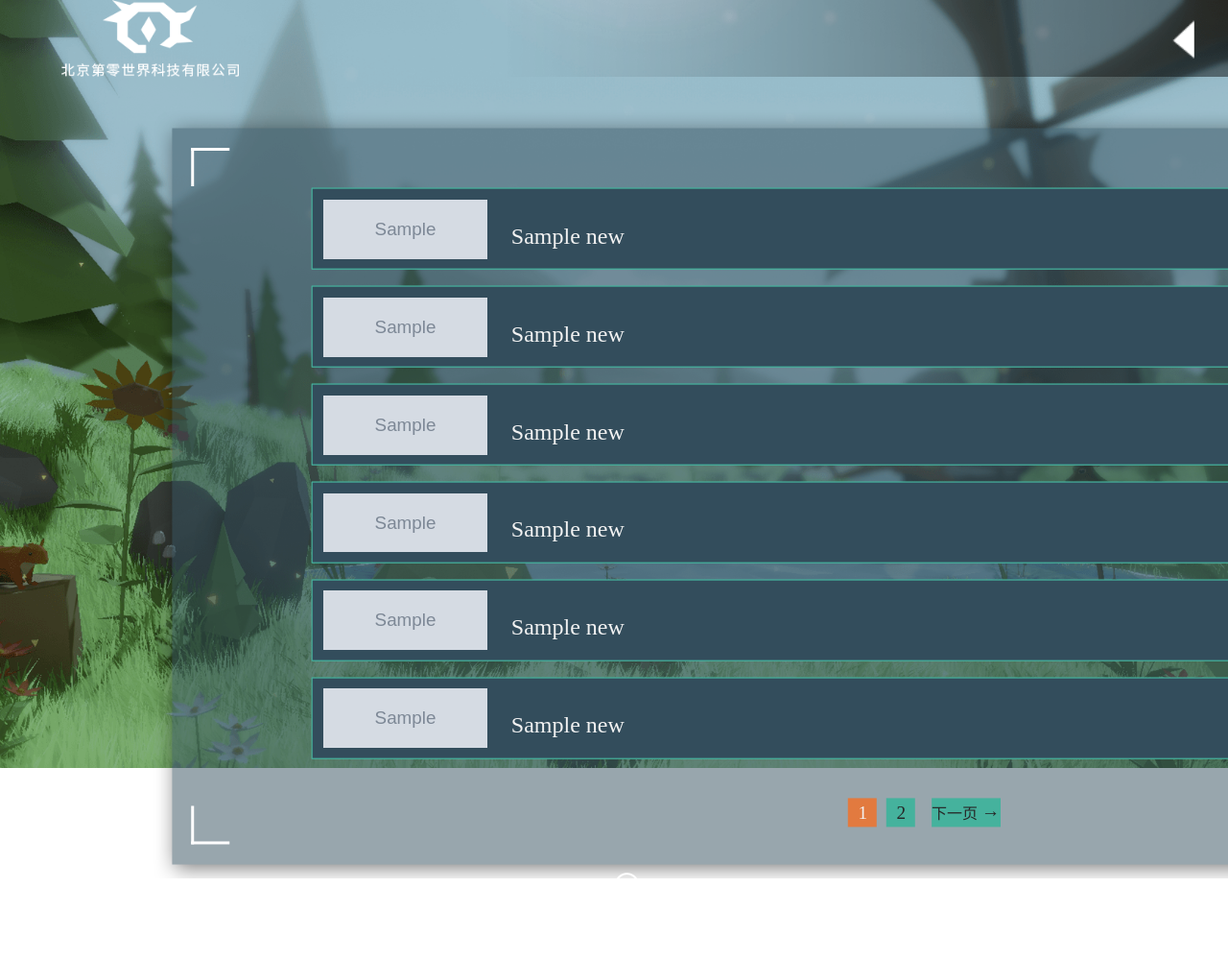
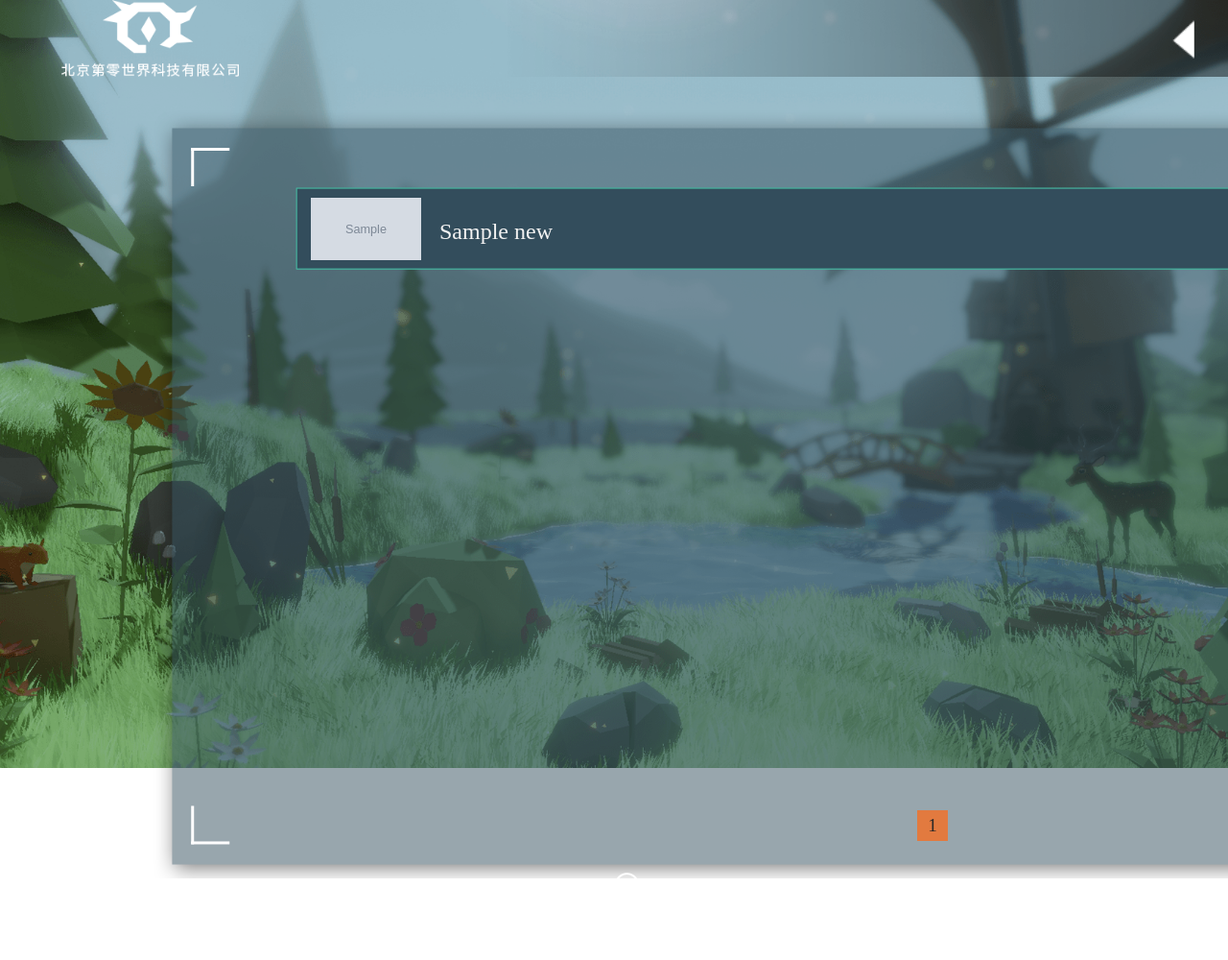
Before and after one commit to bayhax/company_website, a Django app: page /news/news_more in a window 1280 px wide. Shown: the whole page at 96% size. Run offline with Django 3.2, Linux system fonts and the light colour scheme; tables that the repository leaves empty hold one stand-in row (values such as "Sample post"); grey boxes marked "Sample" are stand-in pictures.

Commit message:
细节优化

```diff
--- a/apps/game/views.py
+++ b/apps/game/views.py
@@ -29,7 +29,7 @@
     range_header = request.META.get('HTTP_RANGE', '').strip()
     range_re = re.compile(r'bytes\s*=\s*(\d+)\s*-\s*(\d*)', re.I)
     range_match = range_re.match(range_header)
-    path = "./apps/home/static/img/test.ogg"
+    path = "./apps/home/static/img/show_video.mp4"
     size = os.path.getsize(path)
     content_type, encoding = mimetypes.guess_type(path)
     content_type = content_type or 'application/octet-stream'
--- a/apps/home/static/css/news_content.css
+++ b/apps/home/static/css/news_content.css
@@ -5,9 +5,11 @@
     height: 6rem;
     width:80%;
     margin: 0 10%;
+    color: #F2F2F2;
 }
 .news_date {
-    font-size: 14px;
+    font-size: 1.4rem;
+    color: #F2F2F2;
     text-align: center;
     height: 2rem;
     line-height: 2rem;
--- a/apps/home/static/css/news_more.css
+++ b/apps/home/static/css/news_more.css
@@ -1,6 +1,5 @@
 .news_table_con {
     background: no-repeat url(../img/news_more_bg.png);
-    font-size: 16px;
     width: 100rem;
     height: 50rem;
     margin-top:2.2rem;
@@ -13,7 +12,7 @@
     width: 85%;
     height: 80%;
     margin-top:4%;
-    margin-left: 6rem;
+    margin-left: 5rem;
 }
 .news_table .news_row {
     cursor: pointer;
@@ -28,33 +27,33 @@
     font-size: 1.rem;
     background: url(../img/news_row.png)
 }
-.news_row:before {
+.news_row::before {
     content: attr(title);
     position: absolute;
-    left: 95rem;
+    left: 93.5rem;
     margin-top: 4rem;
-    width: 7%;
-    line-height: 3.3rem;
+    width: 4%;
+    line-height: 3.6rem;
     height: 3.5rem;
     -webkit-transform: translate(-20%, -50%);
-    padding: 0 10px;
-    background: no-repeat 5rem 1rem #45b29d url(../img/add.png);
+    padding: 0 2rem;
+    background: no-repeat 6rem 1.3rem #45b29d url(../img/add.png);
     font-size: 1.3rem;
     color: #272727;
     transition: all 0.3s ease-in-out;
 }
-.news_row:hover:before{
-    background: no-repeat 5rem 1rem #e27a3f url(../img/circle.png);
+.news_row:hover::before{
+    background: no-repeat 6rem 1.3rem #e27a3f url(../img/circle.png);
 }
 .news_table .news_row:hover {
     background: #3f505a;
 }
 .news_table .news_img {
     display: inline-block;
-    height: 80%;
-    width: 15%;
-    margin-top:1%;
-    margin-left: 1%;
+    height: 4.5rem;
+    width: 8rem;
+    margin-top: 0.7rem;
+    margin-left: 1rem;
 }
 .news_table .news_time {
     display: inline-block;
@@ -67,7 +66,7 @@
     width: 60%;
     height: 80%;
     position: relative;
-    bottom: 1rem;
+    bottom: 1.4rem;
 }
 
 .news_table ul {
@@ -81,7 +80,6 @@
     -webkit-box-pack: center;
         -ms-flex-pack: center;
             justify-content: center;
-    list-style:none;
     list-style:none;
     margin:1rem 5rem;
 }
@@ -98,7 +96,7 @@
 }
 .text-center {
     position: relative;
-    bottom: -1.5rem;
+    bottom: -0.5rem;
     left: 2rem;
     right: 3rem;
     height: 2rem;
@@ -106,23 +104,60 @@
     line-height: 2rem;
     font-size: 1.2rem;
 }
+.text-center nav ul {
+    display: -webkit-box;
+    display: -ms-flexbox;
+    display: flex;
+    -webkit-box-orient: horizontal;
+    -webkit-box-direction: normal;
+        -ms-flex-direction: row;
+            flex-direction: row;
+    -webkit-box-pack: center;
+        -ms-flex-pack: center;
+            justify-content: center;
+    list-style:none;
+    margin:1rem;
+    margin-left: 5.5rem;
+    margin-right: 8rem;
+}
+.text-center nav ul li {
+    display: inline-block;
+    width: 3rem;
+    height: 100%;
+    line-height: 100%;
+    text-align: center;
+    -webkit-transition: 0.2s all liner;
+    -o-transition: 0.2s all liner;
+    transition: 0.2s all liner;
+    cursor: pointer;
+}
 #pages ul li a{
     display: inline-block;
     margin: 0 10%;
     width:2rem;
-    height:2.5rem;
+    height:2rem;
     color: #272727;
     line-height: 2rem;
-    background: no-repeat url(../img/page_bg.png)
+    background-color: #45b29d;
 }
 #page_now {
-    height: 2.5rem;
+    height: 2rem;
     line-height: 2rem;
     width: 2rem;
-    background: no-repeat url(../img/page_now.png)
+    background-color: #e27a3f;
+    color: #272727;
+    margin-top:0.05rem;
+    margin-left:0.3rem;
+    margin-right:0.3rem;
 }
 #pages ul li a.next_prev {
     width: 4.5rem;
     font-size: 1rem;
-    background: no-repeat url(../img/page_next_prev.png)
+
 }
+#prev {
+    background: no-repeat #45b29d 15% 50% url(../img/arrow_prev.png)
+}
+#next {
+    background: no-repeat #45b29d 86% 52% url(../img/arrow.png)
+}
--- a/apps/news/views.py
+++ b/apps/news/views.py
@@ -78,7 +78,6 @@
             temp = dict(zip(title, info))
             fina.append(temp)
         # 分页器，每页显示几条数据
-        fina = fina * 10
         after_range_num = 2  # 当前页前显示 2 页
         before_range_num = 2  # 当前页后显示 2 页
         num_of_display_pages = 8  # 显示页数，num_of_display_pages > after_range_num + before_range_num + 1 + 2
@@ -132,6 +131,7 @@
         all_title = []
         all_img = []
         all_id = []
+        # 数据库是否有大于等于5条资讯。
         if News.objects.count() >= 5:
             all_news = News.objects.order_by('id').reverse()[:5]
         else:
--- a/templates/news_more.html
+++ b/templates/news_more.html
@@ -36,7 +36,7 @@
 	<div class="body_con">
 		<div class="body_container" id="body_container">
             <div class="news_table_con">
-            <div class="news_table">
+                <div class="news_table">
                 {% for news in news_data %}
                    <a href="/news/news_content?news_id={{ news.news_id }}">
                         <div class="news_row" id="{{ news.news_id }}" title="详情">
@@ -46,14 +46,15 @@
                         </div>
                    </a>
                 {% endfor %}
+
+            </div>
                 <div id="pages" class="text-center" >
                     <nav>
-                        <ul class="pagination" style="height:1.5rem;line-height:1.5rem;">
+                        <ul class="pagination" style="height:2rem;line-height:1.5rem;">
                             <!--判断是否有前一页-->
                             {% if news_data.has_previous %}
                             <li style="width:4.5rem;margin-right:1rem;">
-                                <a class="next_prev" href="?page={{ news_data.previous_page_number }}">
-                                    <span style="display: inline-block;position: relative;top: -0.2rem;font-size: 1.3rem;">&larr;</span>上一页</a>
+                                <a class="next_prev" href="?page={{ news_data.previous_page_number }}">上一页</a>
                             </li>
                             {% endif %}
                             {% if first %}
@@ -74,15 +75,13 @@
 
                             {% if news_data.has_next %}
                                 <li style="width:4.6rem;margin-right:1rem;">
-                                    <a class="next_prev" href="?page={{ news_data.next_page_number }}">下一页
-                                        <span style="display: inline-block;position: relative;top: -0.1rem;font-size: 1.2rem;"><b>&rarr;</b></span></a>
+                                    <a class="next_prev" href="?page={{ news_data.next_page_number }}">下一页</a>
                                 </li>
                             {% endif %}
                         </ul>
 
                     </nav>
                 </div>
-            </div>
             </div>
 			<div id="box_footer" class="box_footer">
                 <footer id="footer" class="footer">
```
Also changed, not shown: apps/home/static/css/main.css (+25 -16 lines), templates/index.html (+4 -4 lines), apps/home/static/img/PageDown.png, apps/home/static/img/thumbs.png, apps/home/static/js/swiper-nav-page.js, media/img/news/video_1.png (added), media/img/news/video_2.png (added), media/img/news/video_3.png (added), media/img/news/video_4.png (added), media/img/news/video_5.png (added), 1 other file.
